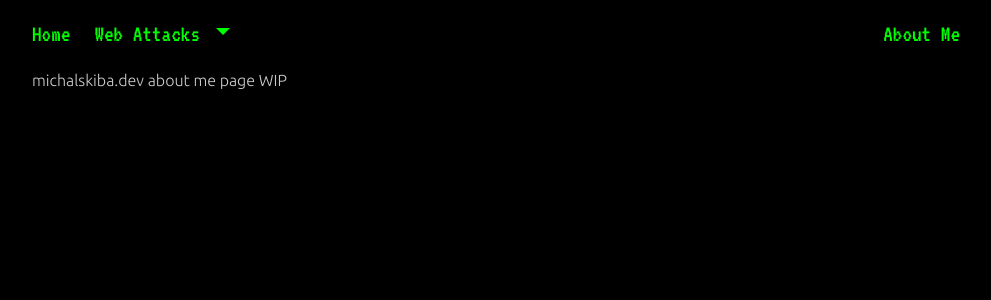
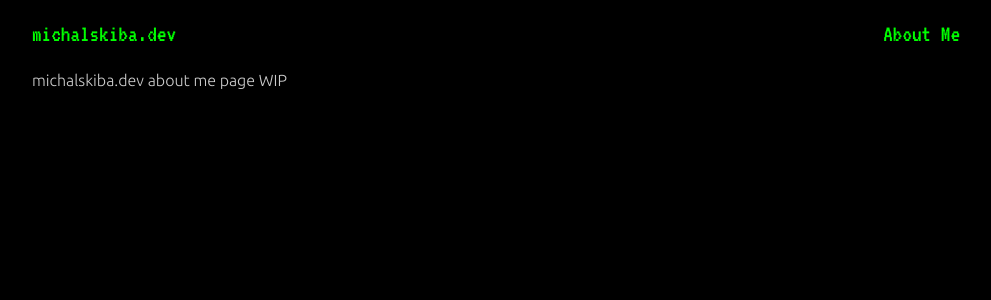
Before and after one commit to dev-michal-skiba/michalskiba-dev, a Django app: page /about-me in a window 1280 px wide. Shown: the top 300 px of the page, without its empty margins (140-1131 px from the left). Run offline with Django 4.2, Linux system fonts and the light colour scheme; some libraries are stand-ins or nearby versions.

Commit message:
Cleaned navbar

```diff
--- a/michalskiba_dev/templates/base.html
+++ b/michalskiba_dev/templates/base.html
@@ -15,7 +15,7 @@
 <body>
     <nav class="navbar navbar-expand-lg navbar-font-size">
         <div class="container-lg primary-bg">
-            <a class="navbar-brand secondary-text navbar-font-size" href="/">Home</a>
+            <a class="navbar-brand secondary-text navbar-font-size" href="/">michalskiba.dev</a>
             <button
                 class="navbar-toggler"
                 type="button"
@@ -28,32 +28,6 @@
                 <span class="navbar-toggler-icon"></span>
             </button>
             <div class="collapse navbar-collapse" id="navbarSupportedContent">
-                <ul class="navbar-nav me-auto mb-2 mb-lg-0">
-                    <li class="nav-item dropdown">
-                        <a
-                            class="nav-link dropdown-toggle secondary-text"
-                            href="#" role="button"
-                            data-bs-toggle="dropdown"
-                            aria-expanded="false"
-                        >
-                            Web Attacks
-                        </a>
-                        <ul class="dropdown-menu secondary-bg">
-                            <!--
-                            TODO: List of web attacks should be dynamic,
-                            TODO: based on existing posts
-                            -->
-                            <li>
-                                <a
-                                    class="dropdown-item secondary-text secondary-bg"
-                                    href="/blog/web-parameter-tampering"
-                                >
-                                    Web Parameter Tampering
-                                </a>
-                            </li>
-                        </ul>
-                    </li>
-                </ul>
                 <ul class="navbar-nav ms-auto mb-2 mb-lg-0">
                     <li class="nav-item">
                         <a class="nav-link secondary-text" href="/about-me">About Me</a>
```
